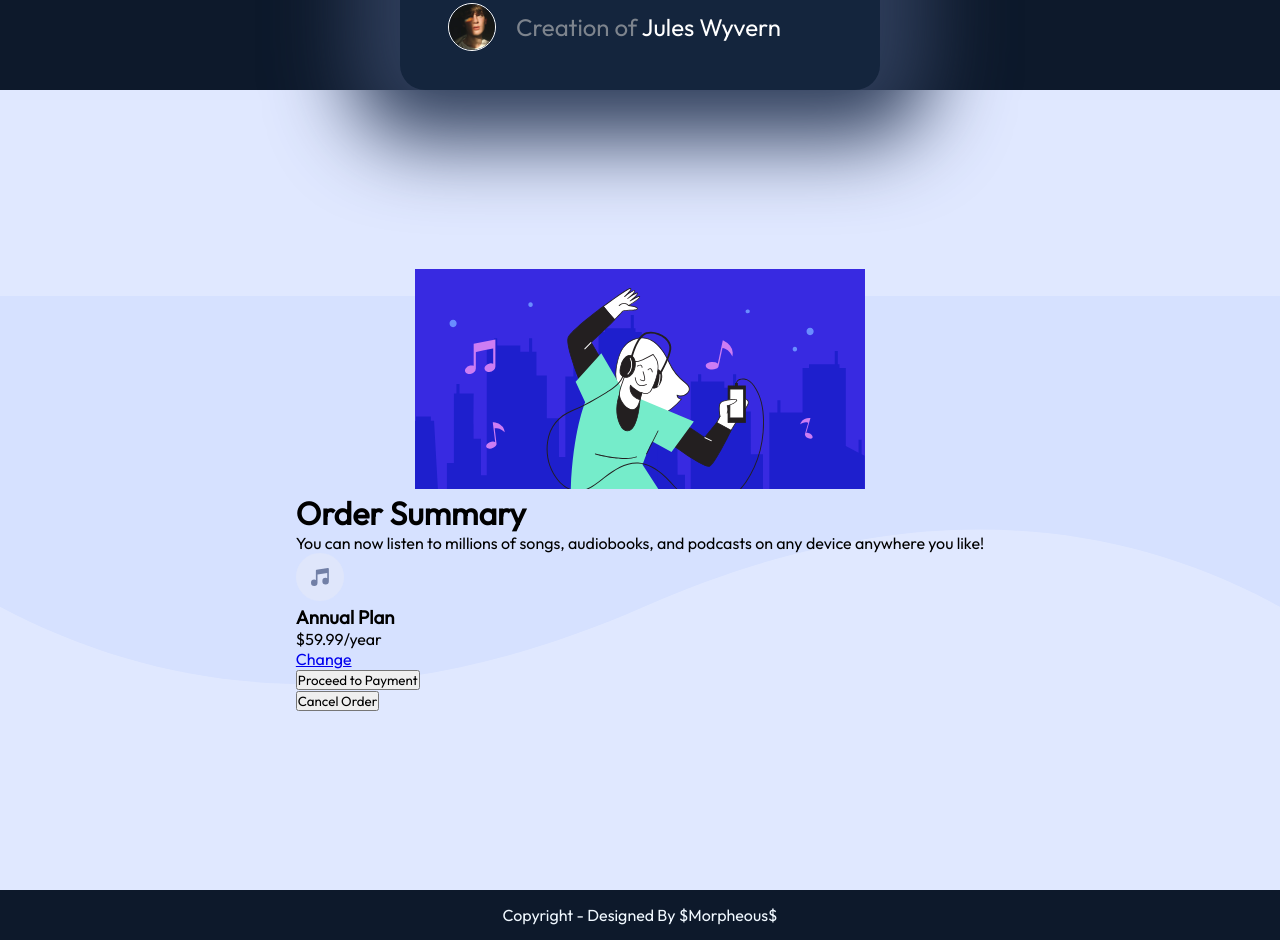
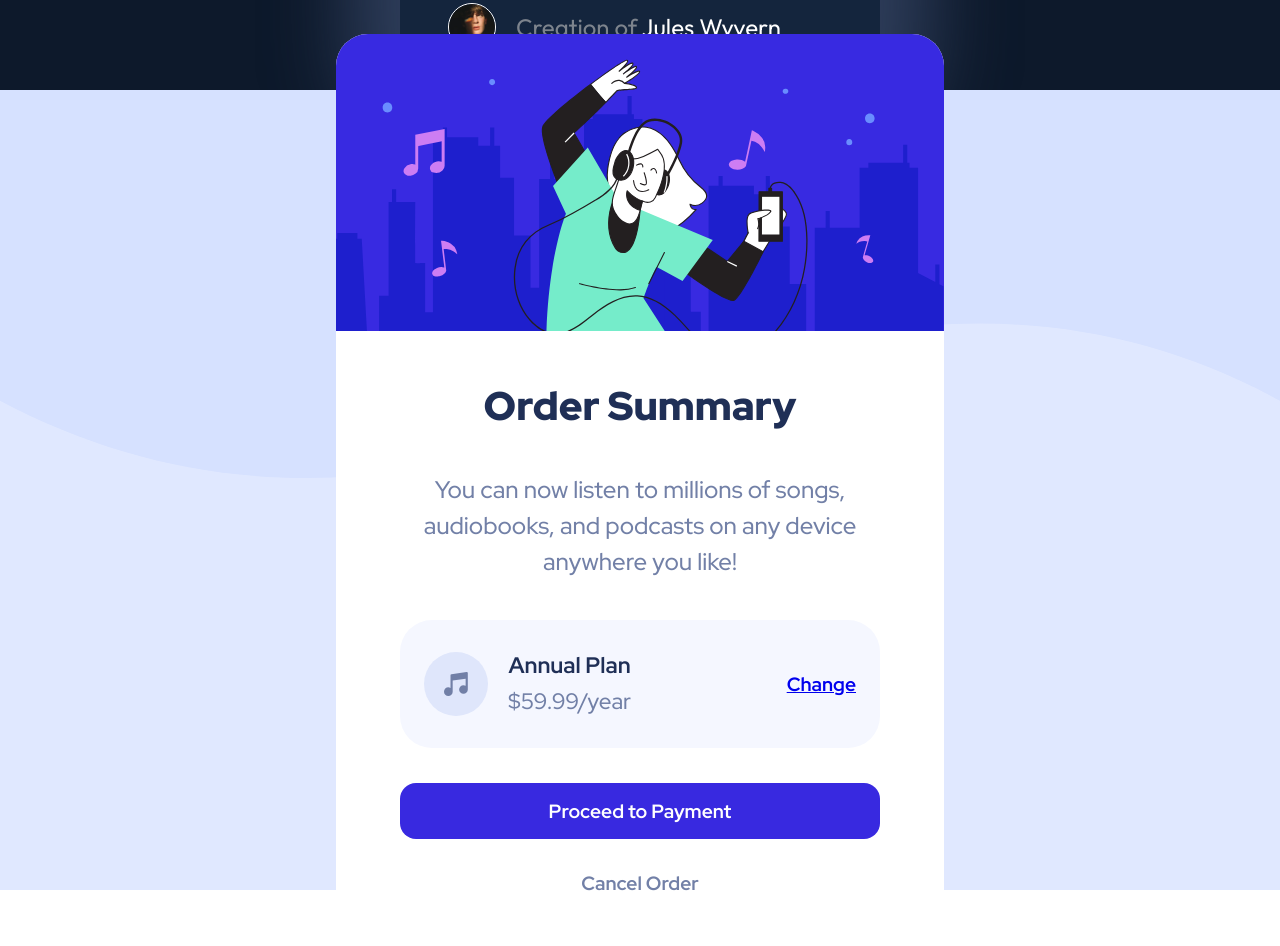
Before and after one commit to Morpheous72/Exercice-cards, a plain HTML site: page index.html in a window 1280 px wide. Shown: the part 1510-2456 px from the top of the page. Drawn offline with Linux system fonts and the light colour scheme.

Commit message:
css finaliser
finalisation de la troisieme et derniere carte

```diff
--- a/css/style.css
+++ b/css/style.css
@@ -2,18 +2,19 @@
   margin: 0;
   padding: 0;
   box-sizing: border-box;
-  font-family: 'Outfit';
+
 }
 /* Barre de navigation */
 .navbar {
   width: 100%;
   height: 70px;
+  margin-bottom: 70px;
   background-color: black;
   display: flex;
   justify-content: space-evenly;
   align-items: center;
   position: fixed;
-  top: 0px;
+  top: 0;
   z-index: 1;
 }
 .navbar nav ul {
@@ -42,11 +43,12 @@
 /* premiere carte */
 #one {
   background-color: hsl(212, 45%, 89%);
+  font-family: 'Outfit';
 }
 #one .qr {
   width: 25rem;
   height: 40rem;
-  border-radius: 25px;
+  border-radius: 2rem;
   background-color: #fff;
   display: flex;
   flex-direction: column;
@@ -85,11 +87,12 @@
 /* deuxieme carte */
 #two {
   background-color: hsl(217, 54%, 11%);
+  font-family: 'Outfit';
 }
 #two .nft {
   width: 30rem;
   height: 50rem;
-  border-radius: 25px;
+  border-radius: 2rem;
   background-color: hsl(216, 50%, 16%);
   display: flex;
   flex-direction: column;
@@ -103,10 +106,6 @@
   width: 25em;
   border-radius: 15px;
   display: flex;
-}
-#two .nft .image-nft img a:hover {
-  background-color: hsl(178, 100%, 50%);
-  z-index: 3;
 }
 #two .nft .part-two{
     margin: 0 4rem 2rem 5rem;
@@ -175,20 +174,133 @@
 /* troisieme carte */
 #three {
   background-color: hsl(225, 100%, 94%);
+  position: relative;
+  font-family: 'Red Hat Display', sans-serif;
 }
 #three .bg-three {
   width: 100%;
   position: absolute;
+  top:0;
 }
 #three .order {
+    background-color: #fff;
+    width: 38rem;
+  height: 58rem;
+  border-radius: 2rem;
   display: flex;
   flex-direction: column;
-  justify-content: center;
+  /* justify-content: space-between; */
   align-items: center;
   position: relative;
 }
-.order {
+#three .order .image-order{
+width: 38rem;
+height: auto;
+border-radius: 2rem;
+display: flex;
+justify-content: center;
 }
+#three .order .image-order img{
+    width: 38rem;
+    border-radius: 2rem 2rem 0 0;
+}
+#three .order .summary{
+    display: flex;
+    flex-direction: column;
+    justify-content: space-evenly;
+    align-items: center;
+}
+#three .order .summary .titre-order{
+    margin-top: 3rem;
+
+}
+#three .order .summary .titre-order h1{
+    color: hsl(223, 47%, 23%);
+    font-size: 2.5rem;
+    font-weight: 900;
+}
+#three .order .summary .text-order{
+    padding: 2.5rem 5rem;
+    text-align: center;
+    font-size: 1.5rem;
+    line-height: 1.5;
+    color: hsl(224, 23%, 55%);
+}
+#three .order .summary .panier{
+    background-color: hsl(225, 100%, 98%);
+    width: 30rem;
+    height: 8rem;
+    padding: 0 1.5rem;
+    border-radius: 2rem;
+    display: flex;
+    flex-direction: row;
+    justify-content: space-between;
+    align-items: center;
+}
+#three .order .summary .panier .article{
+    display: flex;
+    justify-content: center;
+    align-items: center;
+}
+#three .order .summary .panier .article img{
+    width: 4rem;
+    margin-right: 20px;
+}
+#three .order .summary .panier .article .details{
+    color: hsl(223, 47%, 23%);
+    text-align: center;
+    font-size: 1.2rem;
+    line-height: 1.6;
+}
+#three .order .summary .panier .article .details p{
+    font-size: 1.4rem;
+    color: hsl(224, 23%, 55%);
+}
+#three .order .summary .panier .change{
+    font-size: 1.2rem;
+    font-weight: bold;
+}
+#three .order .summary .button-order{
+    width: 30rem;
+    height: 10rem;
+    margin: 1.2rem 0;
+    display: flex;
+    flex-direction: column;
+    justify-content: center;
+    align-content: center;
+}
+#three .order .summary .button-order .payment{
+    width: 30rem;
+    height: 3.5rem;
+    padding: 15px 0;
+    text-decoration: none;
+    color: #fff;
+    font-size: 1.2rem;
+    font-weight: 700;
+    display: inline-block;
+    text-align: center;
+    background-color: hsl(245, 75%, 52%);
+    border-radius: 1rem;
+}
+#three .order .summary .button-order .cancel{
+    width: 30rem;
+    height: 3.5rem;
+    padding: 15px 0;
+    margin-top: 1rem;
+    text-decoration: none;
+    color: #000;
+    font-size: 1.2rem;
+    font-weight: 700;
+    text-align: center;
+    background-color: #fff;
+    color: hsl(224, 23%, 55%);
+    border-radius: 1rem;
+}
+#three .order .summary .button-order .payment a, #three .order .summary .button-order .cancel a{
+    text-align: center;
+}
+#three .order .summary .payment{}
+#three .order .summary .cancel{}
 /* pied de page */
 footer > p {
   width: 100%;
@@ -198,5 +310,6 @@ footer > p {
   display: flex;
   justify-content: center;
   align-items: center;
-  position: absolute;
+  position: fixed;
+  bottom: 0;
 }
--- a/index.html
+++ b/index.html
@@ -1,15 +1,24 @@
 <!DOCTYPE html>
 <html lang="fr-FR">
-
   <head>
-    <meta charset="UTF-8">
-    <meta http-equiv="X-UA-Compatible" content="IE=edge">
-    <meta name="viewport" content="width=device-width, initial-scale=1.0">
-    <link rel="shortcut icon" href="nft-preview-card-component-main/images/favicon-32x32.png" type="image/x-icon">
+    <meta charset="UTF-8" />
+    <meta http-equiv="X-UA-Compatible" content="IE=edge" />
+    <meta name="viewport" content="width=device-width, initial-scale=1.0" />
+    <link
+      rel="shortcut icon"
+      href="nft-preview-card-component-main/images/favicon-32x32.png"
+      type="image/x-icon"
+    />
+    <link rel="preconnect" href="https://fonts.googleapis.com" />
+    <link rel="preconnect" href="https://fonts.gstatic.com" crossorigin />
+    <link
+      href="https://fonts.googleapis.com/css2?family=Outfit&display=swap"
+      rel="stylesheet"
+    />
     <link rel="preconnect" href="https://fonts.googleapis.com">
     <link rel="preconnect" href="https://fonts.gstatic.com" crossorigin>
-    <link href="https://fonts.googleapis.com/css2?family=Outfit&display=swap" rel="stylesheet">
-    <link rel="stylesheet" href="css/style.css">
+    <link href="https://fonts.googleapis.com/css2?family=Red+Hat+Display:wght@500;700;900&display=swap" rel="stylesheet">
+    <link rel="stylesheet" href="css/style.css" />
     <title>cards HomeWork</title>
   </head>
 
@@ -30,11 +39,14 @@
       <article class="container" id="one">
         <div class="qr">
           <div class="image-qr">
-            <img src="qr-code-component-main/images/image-qr-code.png" alt="">
+            <img src="qr-code-component-main/images/image-qr-code.png" alt="" />
           </div>
           <div class="text-qr">
             <h4>Improve your front-end skills by building projects</h4>
-            <p class="text-qr">Scan the QR code to visit Frontend Mentor and take your coding skills to the next level</p>
+            <p class="text-qr">
+              Scan the QR code to visit Frontend Mentor and take your coding
+              skills to the next level
+            </p>
           </div>
         </div>
       </article>
@@ -42,7 +54,11 @@
       <article class="container" id="two">
         <div class="nft">
           <div class="image-nft">
-                <a href="#two"><img src="nft-preview-card-component-main/images/image-equilibrium.jpg" alt="photo Equilibrium"></a>
+            <a href="#two"
+              ><img
+                src="nft-preview-card-component-main/images/image-equilibrium.jpg"
+                alt="photo Equilibrium"
+            /></a>
           </div>
           <div class="part-two">
             <div class="titre-nft">
@@ -53,56 +69,74 @@
             </div>
             <div class="price-days">
               <div class="price-nft">
-                      <img src="nft-preview-card-component-main/images/icon-ethereum.svg" alt="icone de l'etherium">
+                <img
+                  src="nft-preview-card-component-main/images/icon-ethereum.svg"
+                  alt="icone de l'etherium"
+                />
                 <p class="p-price-nft">0.041 ETH</p>
               </div>
               <div class="days">
-                      <img src="nft-preview-card-component-main/images/icon-clock.svg" alt="icone d'une montre">
+                <img
+                  src="nft-preview-card-component-main/images/icon-clock.svg"
+                  alt="icone d'une montre"
+                />
                 <p class="p-days">3 days left</p>
               </div>
             </div>
             <div class="line"></div>
             <div class="avatar">
-                  <img src="nft-preview-card-component-main/images/image-avatar.png" alt="photo du proprietaire">
+              <img
+                src="nft-preview-card-component-main/images/image-avatar.png"
+                alt="photo du proprietaire"
+              />
               <p>Creation of <span class="avatar-name">Jules Wyvern</span></p>
             </div>
           </div>
-
         </div>
       </article>
       <!-- Carte Order -->
       <artcle class="container" id="three">
-          <img class="bg-three" src="order-summary-component-main/images/pattern-background-desktop.svg" alt="">
+        <img
+          class="bg-three"
+          src="order-summary-component-main/images/pattern-background-desktop.svg"
+          alt=""
+        />
         <div class="order">
           <div class="image-order">
-              <img src="order-summary-component-main/images/illustration-hero.svg" alt="photo de hero">
+            <img
+              src="order-summary-component-main/images/illustration-hero.svg"
+              alt="photo de hero"
+            />
           </div>
           <div class="summary">
             <div class="titre-order">
               <h1>Order Summary</h1>
             </div>
             <div class="text-order">
-                <p class="p-text-order">You can now listen to millions of songs, audiobooks, and podcasts on any device anywhere you like!</p>
+              <p class="p-text-order">
+                You can now listen to millions of songs, audiobooks, and
+                podcasts on any device anywhere you like!
+              </p>
             </div>
             <div class="panier">
-                <div class="price-order">
               <div class="article">
-                    <img src="order-summary-component-main/images/icon-music.svg" alt="icone de musique">
+                <img
+                  src="order-summary-component-main/images/icon-music.svg"
+                  alt="icone de musique"
+                />
                 <div class="details">
                   <h3>Annual Plan</h3>
                   <p class="p-price-order">$59.99/year</p>
                 </div>
               </div>
               <div class="change">
-                    <a href="#">Change</a>
+                <a href="#three">Change</a>
               </div>
             </div>
-              </div>
-              <div class="button-order payment">
-                <button>Proceed to Payment</button>
-              </div>
-              <div class="button-order cancel">
-                <button>Cancel Order</button>
+            <div class="button-order">
+              <a href="#three" class="payment">Proceed to Payment</a>
+
+              <a href="#three" class="cancel">Cancel Order</a>
             </div>
           </div>
         </div>
@@ -112,5 +146,4 @@
       <p>Copyright - Designed By $Morpheous$</p>
     </footer>
   </body>
-
 </html>
```
Also changed, not shown: 1 other file. Lines whose indentation alone changed are shown as unchanged.
